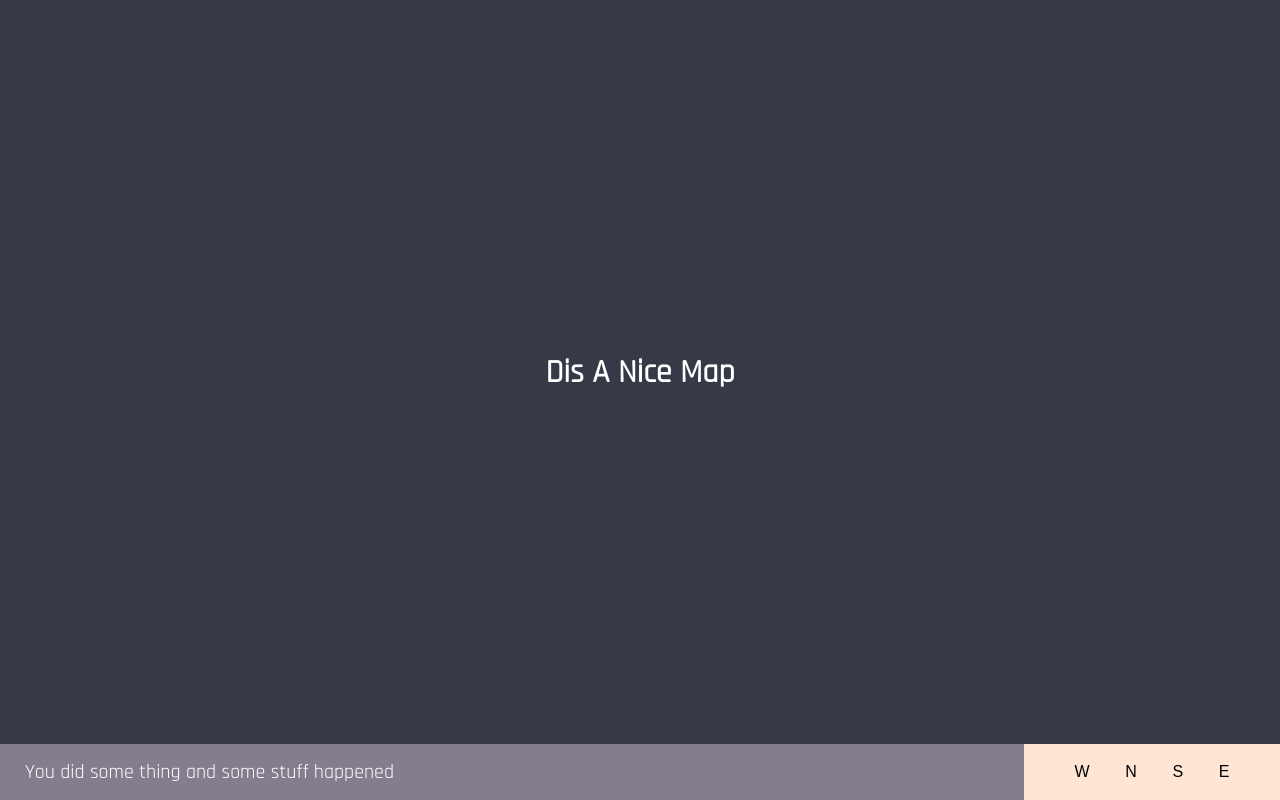
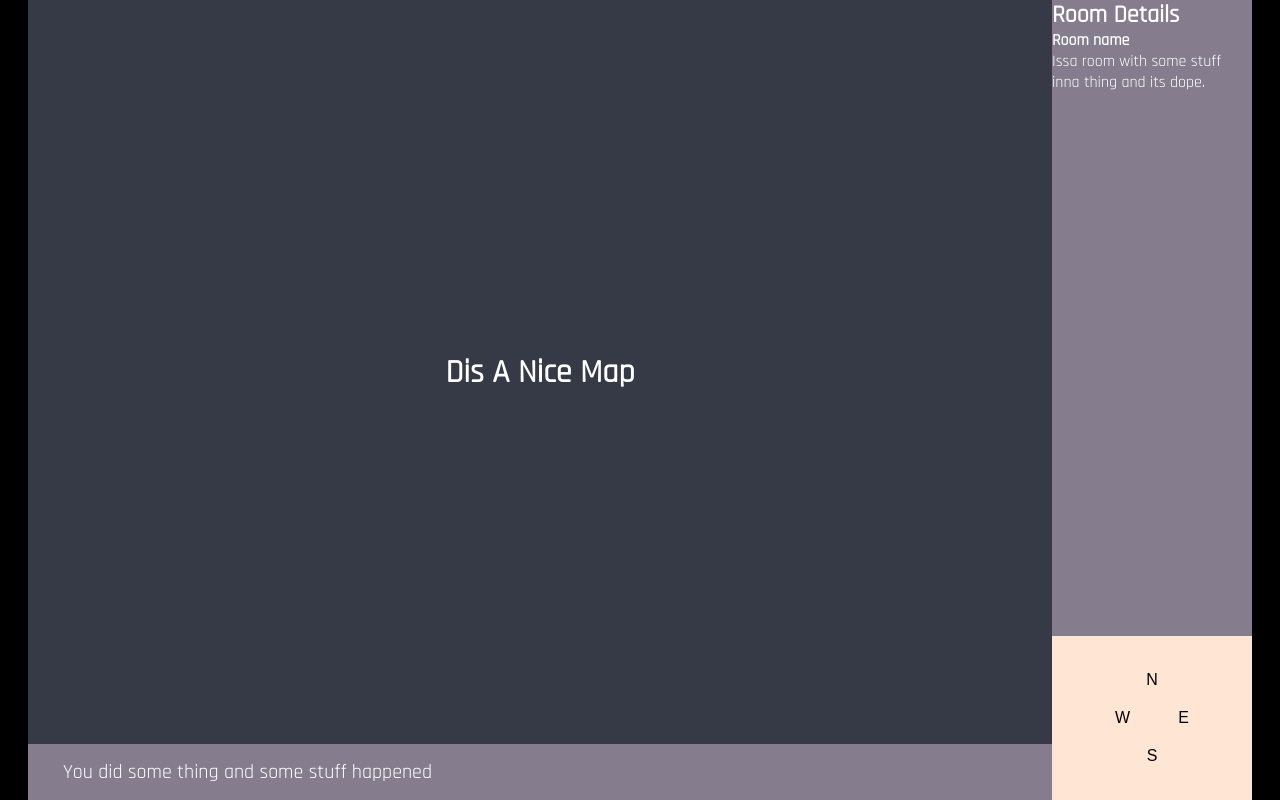
Before and after one commit to cs-build-week1-good-dev/MUD-frontend, a React (Create React App) app: page /adv in a window 1280 px wide. Built offline with nearby package versions, Linux system fonts and the light colour scheme; no server answers.

Commit message:
added in room actions, restructered game screen

```diff
--- a/src/actions/playerActions.js
+++ b/src/actions/playerActions.js
@@ -82,3 +82,29 @@ export const playerSays = message => dispatch => {
       });
     });
 };
+
+// GET_ROOMS, GET_ROOMS_SUCCESS, GET_ROOMS_FAILURE
+export const GET_ROOMS = "GET_ROOMS";
+export const GET_ROOMS_SUCCESS = "GET_ROOMS_SUCCESS";
+export const GET_ROOMS_FAILURE = "GET_ROOMS_FAILURE";
+
+export const getRooms = () => dispatch => {
+  dispatch({
+    type: GET_ROOMS
+  });
+
+  axios
+    .get(`${BASE_URL}/adv/rooms`, getAuthHeaders())
+    .then(res => {
+      dispatch({
+        type: GET_ROOMS_SUCCESS,
+        payload: res.data.rooms
+      });
+    })
+    .catch(err => {
+      dispatch({
+        type: GET_ROOMS_FAILURE,
+        error: err
+      });
+    });
+};
--- a/src/components/main/ActionBar.js
+++ b/src/components/main/ActionBar.js
@@ -5,15 +5,7 @@ import { theme1 } from "../../styles/theme";
 function ActionBar(props) {
   return (
     <Bar>
-      <div className="action-status">
-        <p>You did some thing and some stuff happened</p>
-      </div>
-      <div className="actions">
-        <button>W</button>
-        <button>N</button>
-        <button>S</button>
-        <button>E</button>
-      </div>
+      <p>You did some thing and some stuff happened</p>
     </Bar>
   );
 }
@@ -21,44 +13,16 @@ function ActionBar(props) {
 export default ActionBar;
 
 const Bar = styled.div`
-  display: flex;
-  justify-content: space-between;
-  align-items: center;
-  width: 100%;
-  height: 60px;
   color: white;
   background: ${theme1.taupe};
+
+  height: 60px;
+  padding: 0 35px;
+
+  display: flex;
+  align-items: center;
 
   p {
     font-size: 2rem;
   }
-
-  .action-status {
-    width: 80%;
-    padding: 0 25px;
-  }
-  .actions {
-    display: flex;
-    align-items: center;
-    justify-content: space-evenly;
-    text-align: center;
-    width: 20%;
-    min-width: 100px;
-    background: ${theme1.lumber};
-    color: ${theme1.onyx};
-    height: 100%;
-    padding: 0 25px;
-
-    button {
-      background: none;
-      border: none;
-      transition: 0.4s ease-in;
-
-      &:hover {
-        cursor: pointer;
-        color: ${theme1.darkSeaGreen};
-        box-shadow: inset 1px 1px 2px rgba(0, 0, 0, 0.3);
-      }
-    }
-  }
 `;
--- /dev/null
+++ b/src/components/main/MessageBar.js
@@ -0,0 +1,90 @@
+import React from "react";
+import styled from "styled-components";
+import { theme1 } from "../../styles/theme";
+
+function ActionBar(props) {
+  return (
+    <Bar>
+      <div className="Details">
+        <h3>Room Details</h3>
+        <h4>Room name</h4>
+        <p>Issa room with some stuff inna thing and its dope.</p>
+      </div>
+      <div className="actions">
+        <div className="top-button">
+          <button>N</button>
+        </div>
+        <div className="mid-button">
+          <button>W</button>
+
+          {/* <div class="triangle-container">
+            <svg>
+              <polygon points="250,60 100,400 400,400" class="triangle" />
+              Sorry, your browser does not support inline SVG.
+            </svg>
+          </div> */}
+
+          <button>E</button>
+        </div>
+        <div className="btm-button">
+          <button>S</button>
+        </div>
+      </div>
+    </Bar>
+  );
+}
+
+export default ActionBar;
+
+const Bar = styled.div`
+  color: white;
+  background: ${theme1.taupe};
+  height: 100vh;
+
+  display: flex;
+  flex-direction: column;
+  justify-content: space-between;
+
+  .actions {
+    background: ${theme1.lumber};
+    color: ${theme1.onyx};
+
+    display: flex;
+    flex-direction: column;
+    text-align: center;
+
+    padding: 25px;
+
+    .mid-button {
+      display: flex;
+      justify-content: space-evenly;
+      text-align: center;
+    }
+
+    .triangle-container {
+      text-align: center;
+      border: 1px solid white;
+
+      .triangle {
+        width: 100px;
+        height: 100px;
+        fill: darkorange;
+        stroke: white;
+        stroke-width: 8;
+      }
+    }
+
+    button {
+      transition: 0.4s ease-in;
+      background: rgba(0, 0, 0, 0);
+      border: none;
+
+      &:hover {
+        cursor: pointer;
+        color: ${theme1.darkSeaGreen};
+        background: rgba(0, 0, 0, 0.05);
+        box-shadow: inset 1px 1px 2px rgba(0, 0, 0, 0.3);
+      }
+    }
+  }
+`;
--- a/src/components/main/WorldMap.js
+++ b/src/components/main/WorldMap.js
@@ -1,27 +1,39 @@
-import React, { Component } from "react";
+import React, { useEffect } from "react";
 import styled from "styled-components";
+import { connect } from "react-redux";
+
+import { getRooms } from "../../actions";
 
 import { theme1 } from "../../styles/theme";
 
-class MainPage extends Component {
-  render() {
-    return (
-      <Map>
-        <h1>Dis A Nice Map</h1>
-      </Map>
-    );
-  }
+function MainPage(props) {
+  useEffect(() => {
+    props.getRooms();
+  }, []);
+
+  return (
+    <Map>
+      <h1>Dis A Nice Map</h1>
+    </Map>
+  );
 }
 
-export default MainPage;
+export default connect(
+  state => ({
+    rooms: state.player.rooms
+  }),
+  {
+    getRooms
+  }
+)(MainPage);
 
 const Map = styled.div`
+  display: flex;
+  justify-content: center;
+  align-items: center;
+
   height: 100%;
-  width: 100%;
+
   color: white;
   background: ${theme1.onyx};
-
-  display: flex;
-  align-items: center;
-  justify-content: center;
 `;
--- a/src/components/views/MainView.js
+++ b/src/components/views/MainView.js
@@ -2,7 +2,8 @@ import React, { Component, Fragment } from "react";
 import { connect } from "react-redux";
 import styled from "styled-components";
 import WorldMap from "../main/WorldMap";
-import ActionBar from "../main/ActionBar";
+import SideBar from "../main/MessageBar";
+import BottomBar from "../main/ActionBar";
 
 class MainView extends Component {
   render() {
@@ -14,8 +15,13 @@ class MainView extends Component {
     }
     return (
       <Main>
-        <WorldMap />
-        <ActionBar />
+        <div className="left">
+          <WorldMap />
+          <BottomBar />
+        </div>
+        <div className="right">
+          <SideBar />
+        </div>
       </Main>
     );
   }
@@ -26,11 +32,24 @@ const mapStateToProps = state => ({});
 export default connect(mapStateToProps)(MainView);
 
 const Main = styled.div`
-  background: black;
-  width: 100vw;
-  height: 100vh;
   display: flex;
   justify-content: center;
   align-items: center;
-  flex-direction: column;
+
+  width: 100%;
+  height: 100vh;
+
+  background: black;
+
+  .left {
+    height: 100%;
+    width: 80%;
+    display: flex;
+    flex-direction: column;
+  }
+  .right {
+    height: 100%;
+    width: 20%;
+    max-width: 200px;
+  }
 `;
--- a/src/reducers/index.js
+++ b/src/reducers/index.js
@@ -1,6 +1,8 @@
 import { combineReducers } from "redux";
 import loginReducer from "./loginReducer";
+import playerReducer from "./playerReducer";
 
 export default combineReducers({
-  login: loginReducer
+  login: loginReducer,
+  player: playerReducer
 });
--- a/src/reducers/playerReducer.js
+++ b/src/reducers/playerReducer.js
@@ -4,7 +4,10 @@ import {
   INIT_PLAYER_FAILURE,
   MOVE_PLAYER,
   MOVE_PLAYER_SUCCESS,
-  MOVE_PLAYER_FAILURE
+  MOVE_PLAYER_FAILURE,
+  GET_ROOMS,
+  GET_ROOMS_SUCCESS,
+  GET_ROOMS_FAILURE
 } from "../actions";
 
 const initialState = {
@@ -15,7 +18,9 @@ const initialState = {
   description: "",
   players: [],
   gettingRoom: false,
-  movingPlayer: false
+  movingPlayer: false,
+  rooms: [],
+  gettingRooms: false
 };
 
 export default (state = initialState, action) => {
@@ -58,6 +63,25 @@ export default (state = initialState, action) => {
         movingPlayer: false,
         error: action.payload
       };
+    case GET_ROOMS:
+      return {
+        ...state,
+        gettingRooms: true,
+        error: null
+      };
+    case GET_ROOMS_SUCCESS:
+      return {
+        ...state,
+        gettingRooms: false,
+        error: null,
+        rooms: action.payload
+      };
+    case GET_ROOMS_FAILURE:
+      return {
+        ...state,
+        gettingRooms: false,
+        error: action.payload
+      };
     default:
       return state;
   }
```
